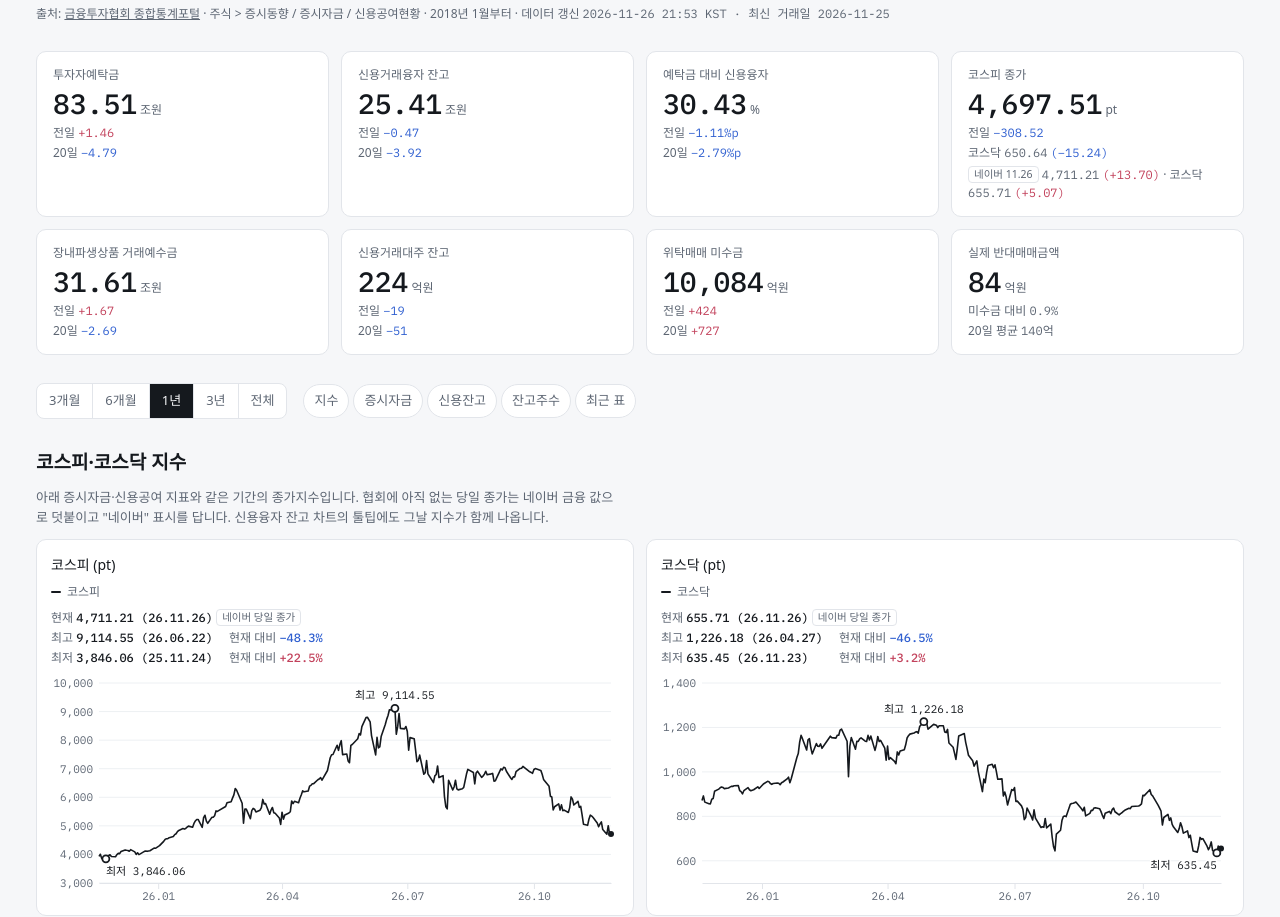
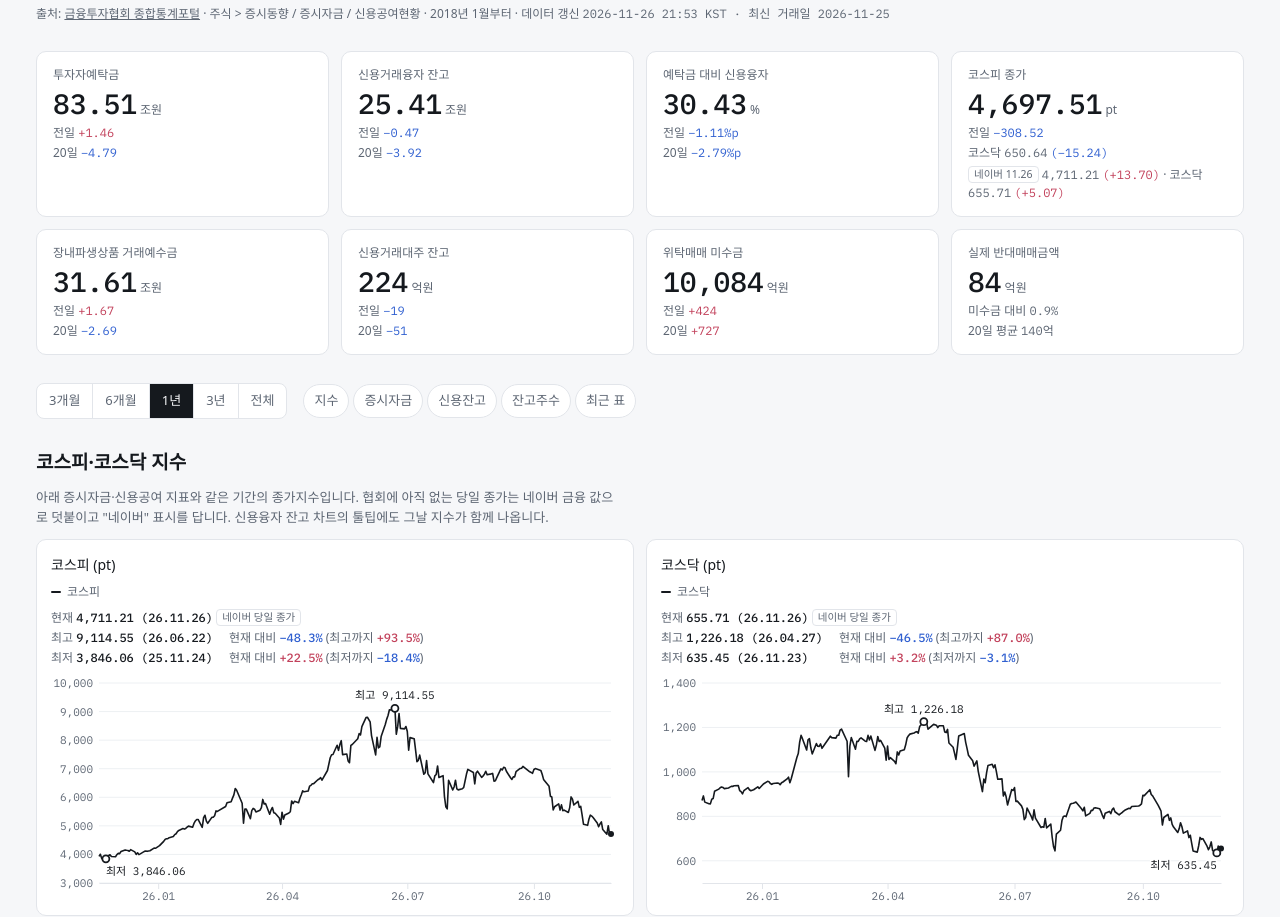
Before and after one commit to mungmoong1004/kofia-market-funds, a plain HTML site: page docs/index.html in a window 1280 px wide. Shown: the part 180-1097 px from the top of the page. Drawn offline with nearby package versions, Linux system fonts and the light colour scheme; a web font is replaced by a local one.

Commit message:
지수 요약에 최고·최저까지 필요한 등락률 추가, 휴대폰에서 한 줄씩 표시
Co-Authored-By: Claude Opus 5.5 <noreply@anthropic.com>

```diff
--- a/docs/index.html
+++ b/docs/index.html
@@ -85,6 +85,7 @@ body::before { content: ""; position: fixed; inset: 0 0 auto; height: env(safe-a
 .nav a:hover { color: var(--fg); }
 .ext { display: grid; grid-template-columns: repeat(2, minmax(0, max-content)); gap: 2px 16px; font-size: 12px; color: var(--muted); }
 .ext:empty { display: none; }
+@media (max-width: 520px) { .ext { grid-template-columns: 1fr; } .ext > span:nth-child(3), .ext > span:nth-child(5) { padding-left: 1.2em; margin-bottom: 2px; } }
 .ext-now { grid-column: 1 / -1; }
 .src-tag { display: inline-block; font-size: 10.5px; line-height: 1.4; padding: 0 5px; border: 1px solid var(--line); border-radius: 4px; color: var(--muted); font-family: var(--font); vertical-align: 1px; }
 .nv-line { margin-top: 2px; }
@@ -367,6 +368,12 @@ details ul { margin: 8px 0 0; padding-left: 1.2em; font-size: 13px; color: var(-
         if (box) {
           const pct = (a, b) => (a / b - 1) * 100;
           const fromHi = pct(cur[k], hi[k]), fromLo = pct(cur[k], lo[k]);
+          // 현재가에서 최고·최저가 되려면 몇 % 움직여야 하는지
+          const toHi = pct(hi[k], cur[k]), toLo = pct(lo[k], cur[k]);
+          const withTo = (span, label, v) => {
+            const b = document.createElement('b'); b.textContent = pf(v); b.className = v > 0 ? 'up' : v < 0 ? 'down' : '';
+            span.append(' (' + label + ' ', b, ')'); return span;
+          };
           const item = (label, value, cls) => {
             const s = document.createElement('span'); s.append(label + ' ');
             const b = document.createElement('b'); b.textContent = value; if (cls) b.className = cls;
@@ -378,9 +385,9 @@ details ul { margin: 8px 0 0; padding-left: 1.2em; font-size: 13px; color: var(-
           box.replaceChildren(
             now,
             item('최고', cfg.fmt(hi[k]) + ' (' + md(hi.date) + ')'),
-            item('현재 대비', pf(fromHi), fromHi < 0 ? 'down' : fromHi > 0 ? 'up' : ''),
+            withTo(item('현재 대비', pf(fromHi), fromHi < 0 ? 'down' : fromHi > 0 ? 'up' : ''), '최고까지', toHi),
             item('최저', cfg.fmt(lo[k]) + ' (' + md(lo.date) + ')'),
-            item('현재 대비', pf(fromLo), fromLo > 0 ? 'up' : fromLo < 0 ? 'down' : '')
+            withTo(item('현재 대비', pf(fromLo), fromLo > 0 ? 'up' : fromLo < 0 ? 'down' : ''), '최저까지', toLo)
           );
         }
       } else if (box) box.replaceChildren();
```
